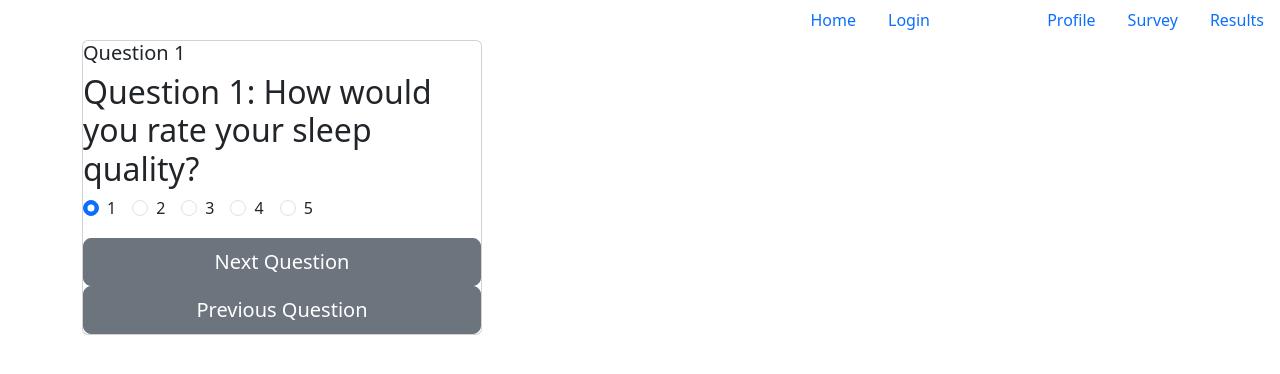
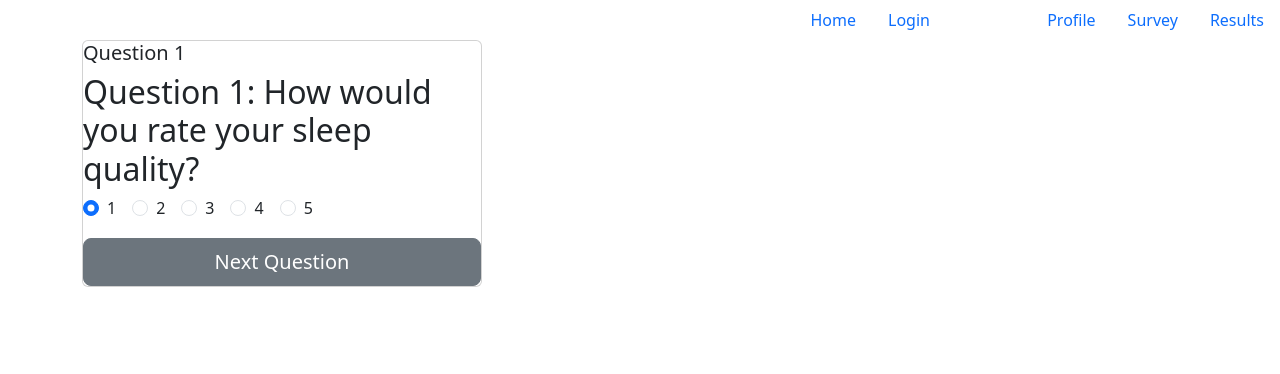
Before and after one commit to MAT-2/stress-free-me-v2, a React (Vite) app in the folder client/: page /survey in a window 1280 px wide. Shown: the top 374 px of the page. Built offline with nearby package versions, Linux system fonts and the light colour scheme; what react-native would draw is missing.

Commit message:
Commented out the previousQuestion functionality for now, want to test out other features work to see if they function.

```diff
--- a/client/src/pages/Survey.jsx
+++ b/client/src/pages/Survey.jsx
@@ -74,14 +74,15 @@
 
   //Creating a click event to go to previous question.
 
-  const previousQuestion = () => {
-    if (activeQuestion === survey.length + 1) {
-      //TODO: Insert location.replace to go to results page once questions are cycled through completely.
-    } else {
-      setActiveQuestion((prev) => prev - 1);
-      //TODO: populate question here, will need to have the saved responses using state.
-    }
-  };
+  // const previousQuestion = () => {
+  //   if (activeQuestion === survey.length + 1) {
+  //TODO: Insert location.replace to go to results page once questions are cycled through completely.
+  //   } else {
+  //     setActiveQuestion((prev) => prev - 1);
+  //TODO: populate question here, will need to have the saved responses using state.
+  //     onValueChange();
+  //   }
+  //};
 
   return (
     <div>
@@ -152,14 +153,14 @@
         >
           Next Question
         </Button>
-        <Button
+        {/* <Button
           variant="secondary"
           size="lg"
           id="nextButton"
           onClick={previousQuestion}
         >
           Previous Question
-        </Button>
+        </Button> */}
       </Card>
       {/* <Card style={{ width: "25rem" }}>
         <Card.Title>Question 2</Card.Title>
```
